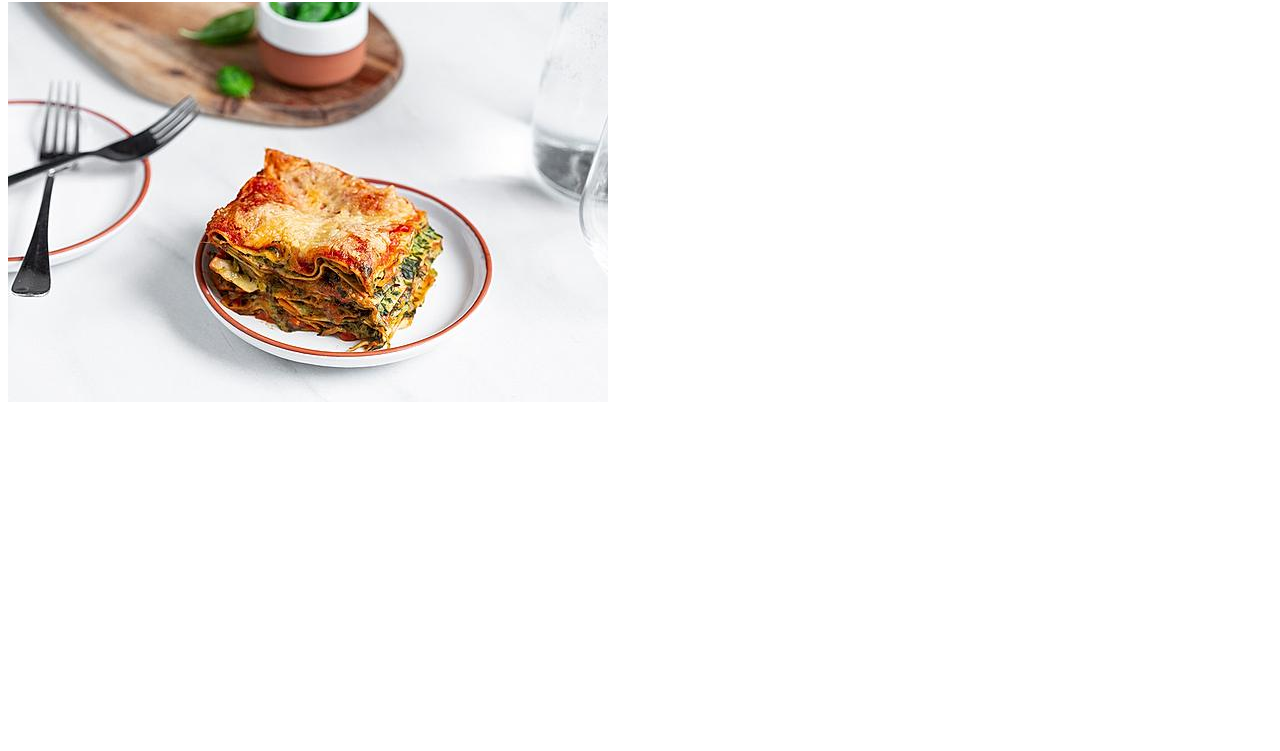
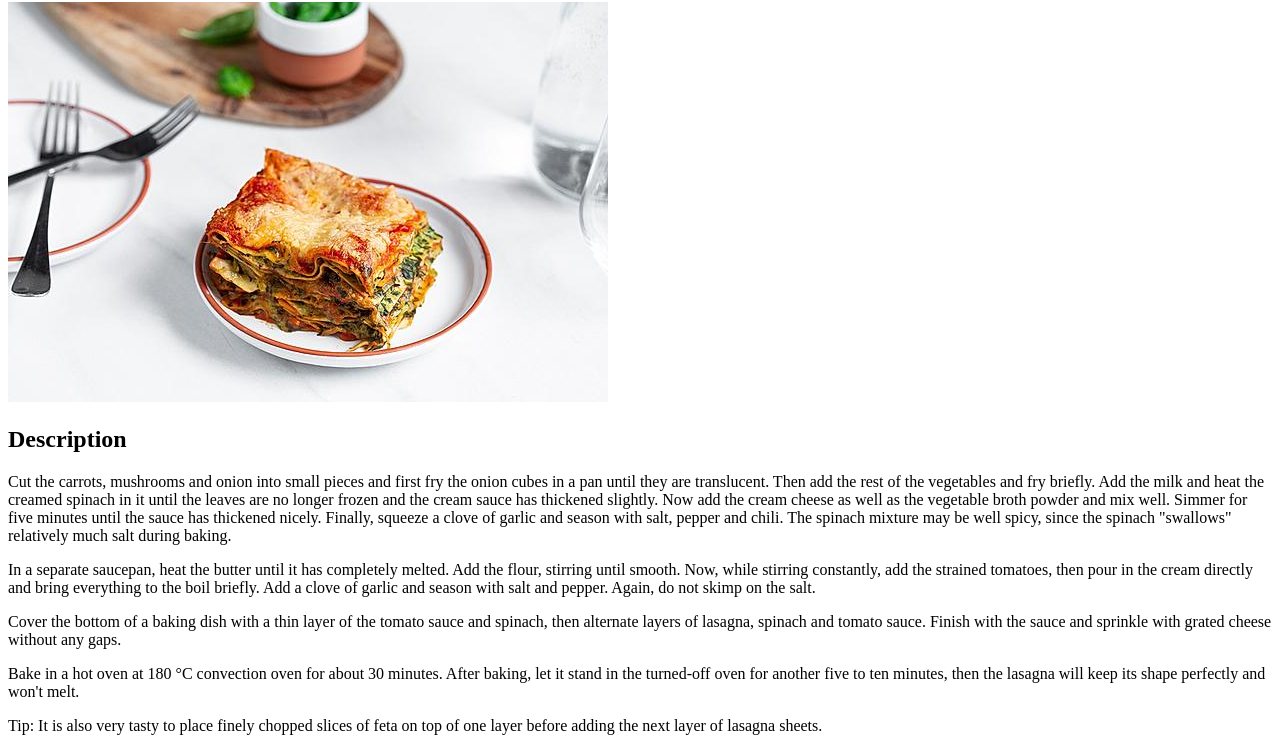
Before and after one commit to tlauer5/odin-recipes, a plain HTML site: page recipes/lasagna.html in a window 1280 px wide. Shown: the part 78-829 px from the top of the page. Before the commit the page ends 800 px from the top, so only its background shows below. Drawn offline with Linux system fonts and the light colour scheme.

Commit message:
Add h2 heading and description of recipe

```diff
--- a/recipes/lasagna.html
+++ b/recipes/lasagna.html
@@ -7,5 +7,11 @@
 <body>
     <h1>Lasagna</h1>
     <img src="./images/veg_lasagna.jpg" alt="Image of nice tasty lasagna">
+    <h2>Description</h2>
+    <p>Cut the carrots, mushrooms and onion into small pieces and first fry the onion cubes in a pan until they are translucent. Then add the rest of the vegetables and fry briefly. Add the milk and heat the creamed spinach in it until the leaves are no longer frozen and the cream sauce has thickened slightly. Now add the cream cheese as well as the vegetable broth powder and mix well. Simmer for five minutes until the sauce has thickened nicely. Finally, squeeze a clove of garlic and season with salt, pepper and chili. The spinach mixture may be well spicy, since the spinach "swallows" relatively much salt during baking.</p>
+    <p>In a separate saucepan, heat the butter until it has completely melted. Add the flour, stirring until smooth. Now, while stirring constantly, add the strained tomatoes, then pour in the cream directly and bring everything to the boil briefly. Add a clove of garlic and season with salt and pepper. Again, do not skimp on the salt.</p>
+    <p>Cover the bottom of a baking dish with a thin layer of the tomato sauce and spinach, then alternate layers of lasagna, spinach and tomato sauce. Finish with the sauce and sprinkle with grated cheese without any gaps.</p>
+    <p>Bake in a hot oven at 180 °C convection oven for about 30 minutes. After baking, let it stand in the turned-off oven for another five to ten minutes, then the lasagna will keep its shape perfectly and won't melt.</p>
+    <p>Tip: It is also very tasty to place finely chopped slices of feta on top of one layer before adding the next layer of lasagna sheets.</p>
 </body>
 </html>
```
